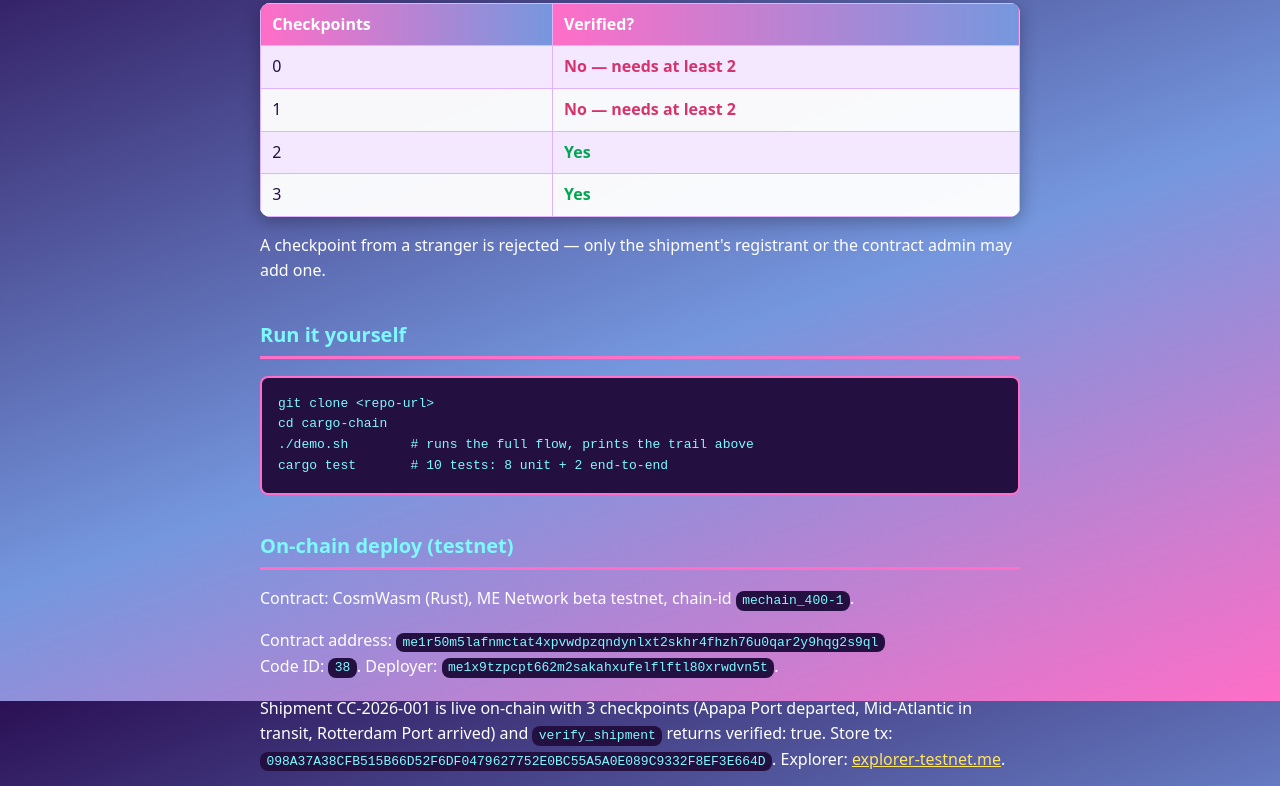
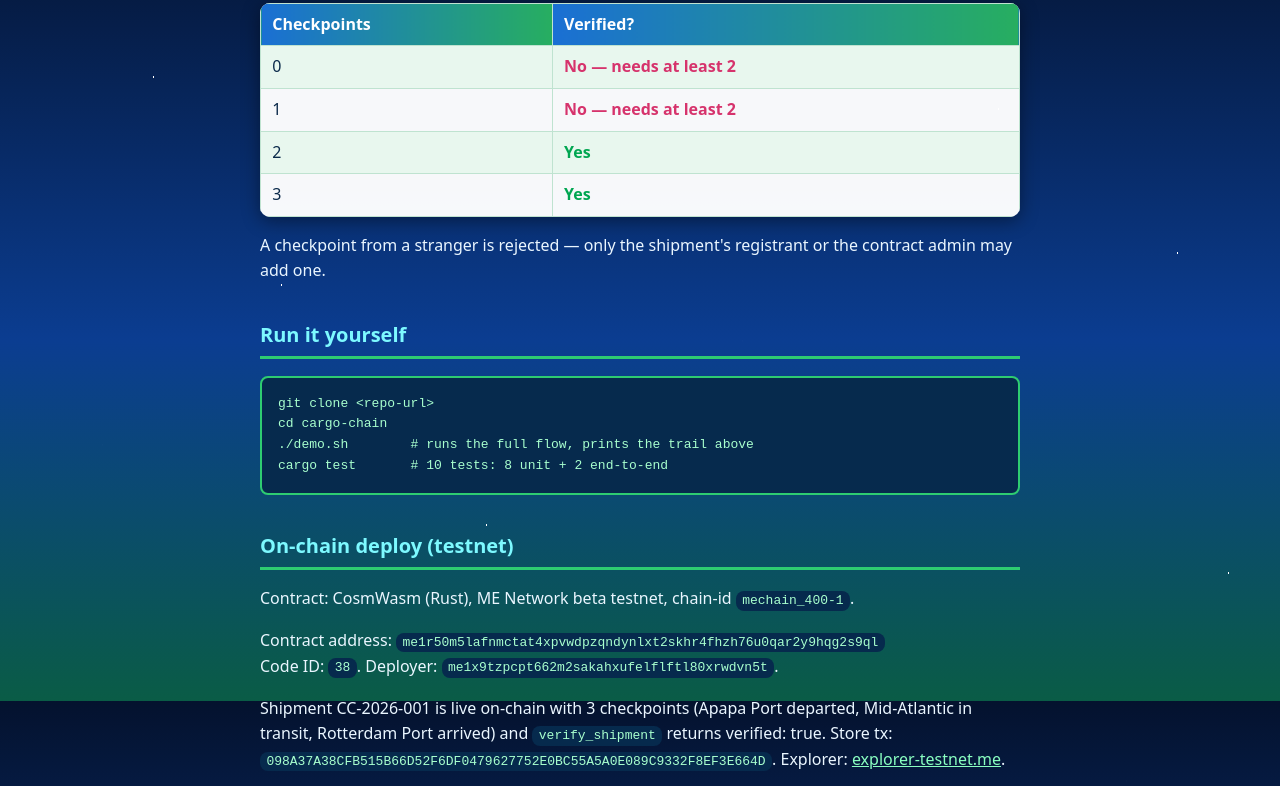
Before and after one commit to skymiller1509-blip/cargo-chain, a plain HTML site: page demo/index.html in a window 1280 px wide. Shown: the part 899-1685 px from the top of the page. Drawn offline with Linux system fonts and the light colour scheme.

Commit message:
Demo page: Earth theme — deep blue and green with stars (styles only)

```diff
--- a/demo/index.html
+++ b/demo/index.html
@@ -5,18 +5,18 @@
 <meta name="viewport" content="width=device-width, initial-scale=1">
 <title>CargoChain Provenance Ledger — MetaEarth HARBOR</title>
 <style>
-  body { font-family: system-ui, sans-serif; max-width: 760px; margin: 0 auto; padding: 2rem 1rem 3rem; line-height: 1.6; color: #fff; background: linear-gradient(160deg, #2b1055 0%, #7597de 55%, #ff6ec7 100%); background-attachment: fixed; }
-  h1 { font-size: 2rem; line-height: 1.2; color: #ffe45e; text-shadow: 0 2px 12px rgba(0,0,0,.35); }
-  h2 { font-size: 1.25rem; margin-top: 2.2rem; color: #7df9ff; border-bottom: 3px solid #ff6ec7; padding-bottom: 0.3rem; }
-  a { color: #ffe45e; }
-  code, pre { background: #241040; color: #7df9ff; border-radius: 8px; }
-  code { padding: 0.15rem 0.4rem; } pre { padding: 1rem; overflow-x: auto; border: 2px solid #ff6ec7; }
+  body { font-family: system-ui, sans-serif; max-width: 760px; margin: 0 auto; padding: 2rem 1rem 3rem; line-height: 1.6; color: #eaf6ff; background-color: #04122e; background-image: radial-gradient(1.5px 1.5px at 12% 22%, #fff 50%, transparent 51%), radial-gradient(1px 1px at 32% 8%, #fff 50%, transparent 51%), radial-gradient(1.5px 1.5px at 48% 30%, #fff 50%, transparent 51%), radial-gradient(1px 1px at 64% 14%, #fff 50%, transparent 51%), radial-gradient(2px 2px at 78% 26%, #fff 50%, transparent 51%), radial-gradient(1px 1px at 88% 10%, #fff 50%, transparent 51%), radial-gradient(1.5px 1.5px at 22% 48%, #fff 50%, transparent 51%), radial-gradient(1px 1px at 58% 55%, #fff 50%, transparent 51%), radial-gradient(1.5px 1.5px at 92% 44%, #fff 50%, transparent 51%), radial-gradient(1px 1px at 8% 68%, #fff 50%, transparent 51%), radial-gradient(1.5px 1.5px at 38% 78%, #fff 50%, transparent 51%), radial-gradient(1px 1px at 72% 72%, #fff 50%, transparent 51%), radial-gradient(1.5px 1.5px at 96% 84%, #fff 50%, transparent 51%), linear-gradient(180deg, #04122e 0%, #0b3d91 55%, #0a5c46 100%); background-attachment: fixed; }
+  h1 { font-size: 2rem; line-height: 1.2; color: #8affc1; text-shadow: 0 0 18px rgba(90,255,160,.55); }
+  h2 { font-size: 1.25rem; margin-top: 2.2rem; color: #7df9ff; border-bottom: 3px solid #2ecc71; padding-bottom: 0.3rem; }
+  a { color: #8affc1; }
+  code, pre { background: #062a4d; color: #a8ffce; border-radius: 8px; }
+  code { padding: 0.15rem 0.4rem; } pre { padding: 1rem; overflow-x: auto; border: 2px solid #2ecc71; }
   .tag { display: inline-block; background: #fff3cd; border: 1px solid #e6c200; border-radius: 20px; padding: 0.25rem 0.7rem; font-size: 0.85rem; color: #5a4300; }
   .live { display: inline-block; background: #00e676; color: #003d1e; border: 2px solid #fff; border-radius: 20px; padding: 0.3rem 0.8rem; font-size: 0.9rem; font-weight: bold; box-shadow: 0 0 16px rgba(0,230,118,.8); }
-  table { border-collapse: collapse; width: 100%; background: rgba(255,255,255,.96); color: #241040; border-radius: 10px; overflow: hidden; box-shadow: 0 4px 18px rgba(0,0,0,.3); }
-  td, th { border: 1px solid #e0b3ff; padding: 0.5rem 0.7rem; text-align: left; }
-  th { background: linear-gradient(90deg, #ff6ec7, #7597de); color: #fff; }
-  tr:nth-child(even) td { background: #f3e8ff; }
+  table { border-collapse: collapse; width: 100%; background: rgba(255,255,255,.97); color: #0b2a4a; border-radius: 10px; overflow: hidden; box-shadow: 0 4px 18px rgba(0,0,0,.4); }
+  td, th { border: 1px solid #bfe3d0; padding: 0.5rem 0.7rem; text-align: left; }
+  th { background: linear-gradient(90deg, #1a6fd4, #27ae60); color: #fff; }
+  tr:nth-child(even) td { background: #e8f7ee; }
   .ok { color: #00a651; font-weight: bold; } .no { color: #d6336c; font-weight: bold; }
 </style>
 </head>
```
